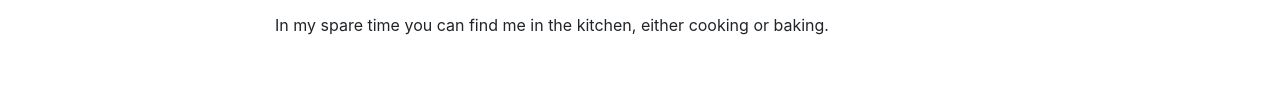
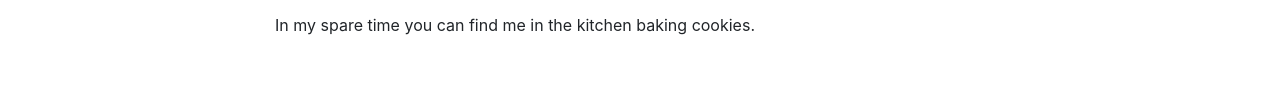
Before and after one commit to gregovic/gregovic.github.io, a website with bundled scripts: page index.html in a window 1280 px wide. Shown: the part 427-530 px from the top of the page. Built offline with nearby package versions, Linux system fonts and the light colour scheme.

Commit message:
Update index.html

```diff
--- a/index.html
+++ b/index.html
@@ -66,7 +66,7 @@
               <li>Delivering actionable results to development and product management teams,</li>
               <li>Helping teams see the big picture through deliverables like journey maps and personas.</li>
             </ul>
-            <p>In my spare time you can find me in the kitchen, either cooking or baking.</p>
+            <p>In my spare time you can find me in the kitchen baking cookies.</p>
           </div>
         </div>
       </div>
```
